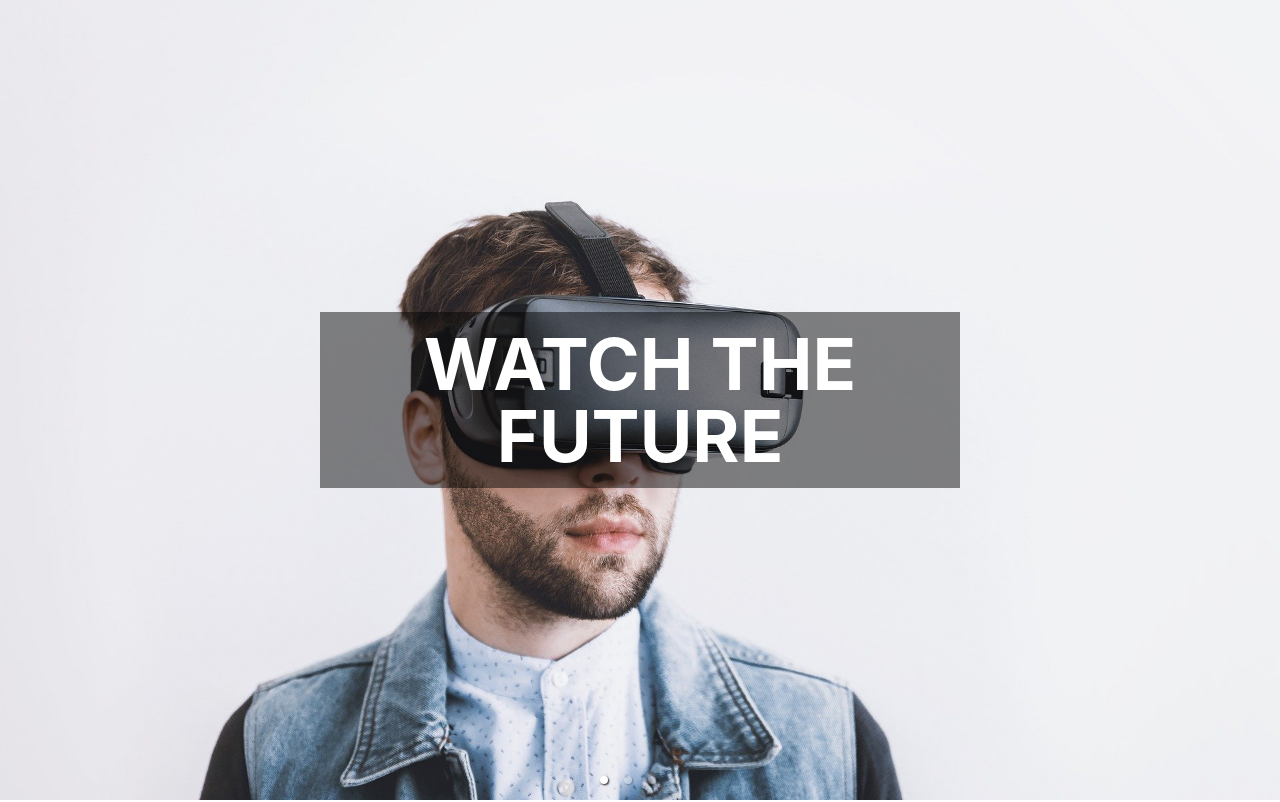
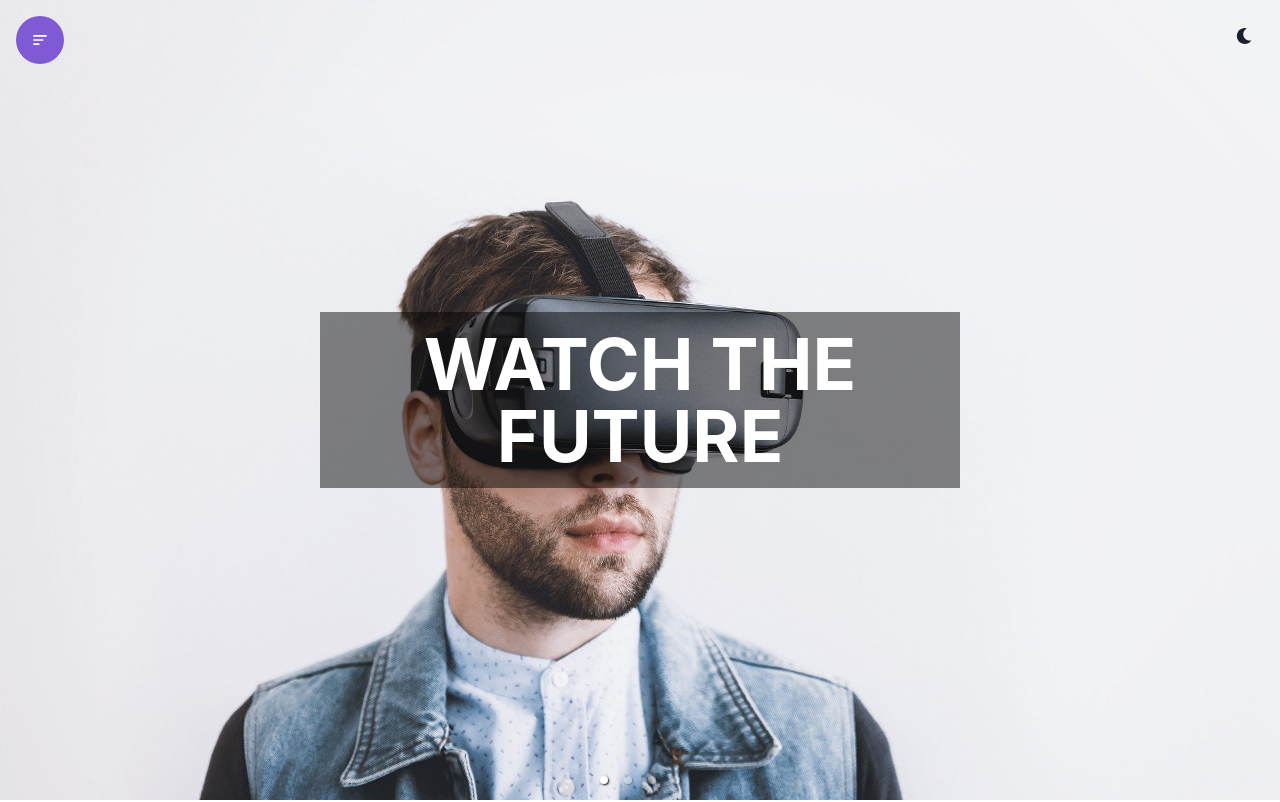
Before and after one commit to mawaisdev/UI, a React (Vite) app: page / in a window 1280 px wide. Shown: the top 802 px of the page. Built offline with nearby package versions, Linux system fonts and the light colour scheme.

Commit message:
Removed Design Issues

```diff
--- a/src/ColorModeSwitcher.tsx
+++ b/src/ColorModeSwitcher.tsx
@@ -14,6 +14,7 @@ const ColorModeSwitcher = (props: any) => {
       pos={'fixed'}
       top={'4'}
       right={'4'}
+      zIndex={'overlay'}
       onClick={toggleColorMode}
       icon={<SwitchIcon />}
       {...props}
--- a/src/components/SideBar.tsx
+++ b/src/components/SideBar.tsx
@@ -34,6 +34,7 @@ const SideBar = () => {
         p={'0'}
         h={'12'}
         w={'12'}
+        zIndex={'overlay'}
         borderRadius={'full'}
         onClick={onOpen}
       >
```
